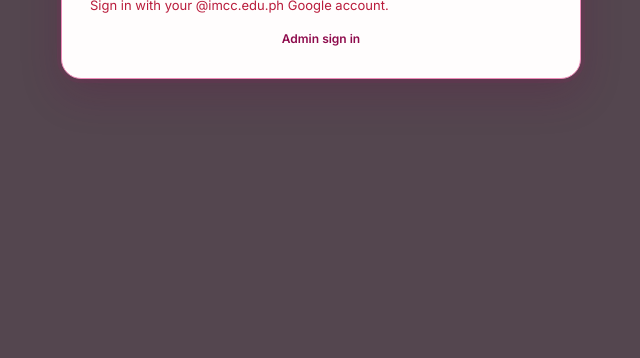
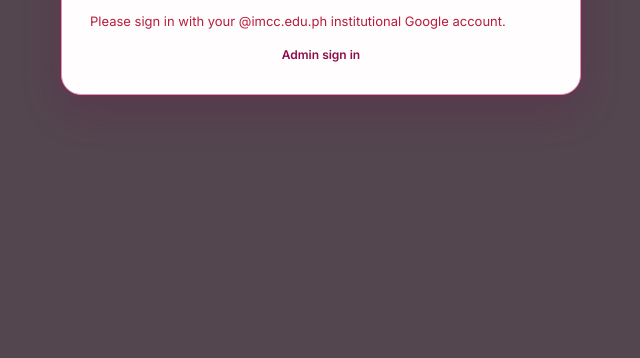
Before and after one commit to lucefamore/imcc-careerhub, a website: page imcc.html in a window 1280 px wide. Shown: the part 442-800 px from the top of the page, without its empty margins (319-959 px from the left). Drawn offline with nearby package versions, Linux system fonts and the light colour scheme.

Commit message:
Update authentication messages and error handling

```diff
--- a/imcc.html
+++ b/imcc.html
@@ -259,6 +259,7 @@
 
         <div class="auth-view active" id="loginView">
             <h3>WELCOME TO IMCC CAREER JOB MARKETPLACE</h3>
+            <p class="auth-note">Use your institutional Google account ending in @imcc.edu.ph.</p>
             <form class="auth-form">
                 <button id="google-login" class="google-signin-btn" type="button" aria-label="Sign in with Google">
                     <span class="google-mark" aria-hidden="true">G</span>
@@ -271,7 +272,7 @@
 
         <div class="auth-view" id="adminLoginView">
             <h3>IMCC-Careers Admin</h3>
-            <p>Use your authorized institutional Google account to manage the marketplace.</p>
+            <p class="auth-note">Use your authorized institutional Google account to manage the marketplace.</p>
             <form class="auth-form">
                 <button id="admin-google-login" class="google-signin-btn" type="button" aria-label="Admin sign in with Google">
                     <span class="google-mark" aria-hidden="true">G</span>
@@ -616,7 +617,10 @@ async function restoreSupabaseSession() {
         if (!session || !session.user || !isInstitutionalEmail(session.user.email)) {
             await window.supabaseClient.auth.signOut();
             if (adminLoginRequested) showAdminLogin();
-            return setAuthError(adminLoginRequested ? 'adminLogin' : 'login', 'Sign in with your @imcc.edu.ph Google account.');
+            return setAuthError(
+                adminLoginRequested ? 'adminLogin' : 'login',
+                getInstitutionalEmailError(session && session.user ? session.user.email : '', adminLoginRequested)
+            );
         }
 
         /*
@@ -631,6 +635,9 @@ async function restoreSupabaseSession() {
             fullname: userMetadata.full_name || userMetadata.name || session.user.email.split('@')[0]
         };
 
+        // Let regular users enter the marketplace while profile and role data load.
+        if (!adminLoginRequested) goToMarketplaceHome();
+
         const [isAdmin, existingProfile] = await Promise.all([
             supabaseIsAdmin(session.user.id),
             supabaseGetProfile(session.user.id)
@@ -641,9 +648,6 @@ async function restoreSupabaseSession() {
             showAdminLogin();
             return setAuthError('adminLogin', 'This institutional account is not authorized for admin access.');
         }
-
-        // Normal users see Home as soon as authentication is verified.
-        if (!isAdmin) goToMarketplaceHome();
 
         let profile = existingProfile;
         if (!profile) {
@@ -697,19 +701,6 @@ if (window.supabaseClient) {
     window.supabaseClient.auth.onAuthStateChange(function(event) {
         if (event === 'SIGNED_IN' || event === 'INITIAL_SESSION') {
             window.setTimeout(restoreSupabaseSession, 0);
-        } else if (event === 'SIGNED_OUT') {
-            // Covers expiry/revocation, not just the explicit Logout button,
-            // so a lost session always re-locks the home page instead of
-            // leaving stale content visible.
-            localStorage.removeItem('imcc_user');
-            updateNavAuthState();
-            const dashboard = document.getElementById('dashboard');
-            const adminDashboard = document.getElementById('adminDashboard');
-            if (dashboard) dashboard.style.display = 'none';
-            if (adminDashboard) adminDashboard.style.display = 'none';
-            document.body.classList.add('auth-locked');
-            showAuthView('login');
-            openAuthModal();
         }
     });
 }
@@ -1265,6 +1256,18 @@ function clearAuthErrors(formType) {
 
 function isInstitutionalEmail(email) {
     return /^[^@\s]+@imcc\.edu\.ph$/i.test(String(email || '').trim());
+}
+
+function getInstitutionalEmailError(email, isAdminAttempt) {
+    const trimmed = String(email || '').trim();
+    if (!trimmed) {
+        return isAdminAttempt
+            ? 'Admin access requires an @imcc.edu.ph institutional Google account.'
+            : 'Please sign in with your @imcc.edu.ph institutional Google account.';
+    }
+    return isAdminAttempt
+        ? 'This account is not authorized for admin access. Please use an @imcc.edu.ph institutional Google account.'
+        : 'Only @imcc.edu.ph institutional Google accounts can access IMCC Careers.';
 }
 
 async function handleLoginSubmit(event) {
```
